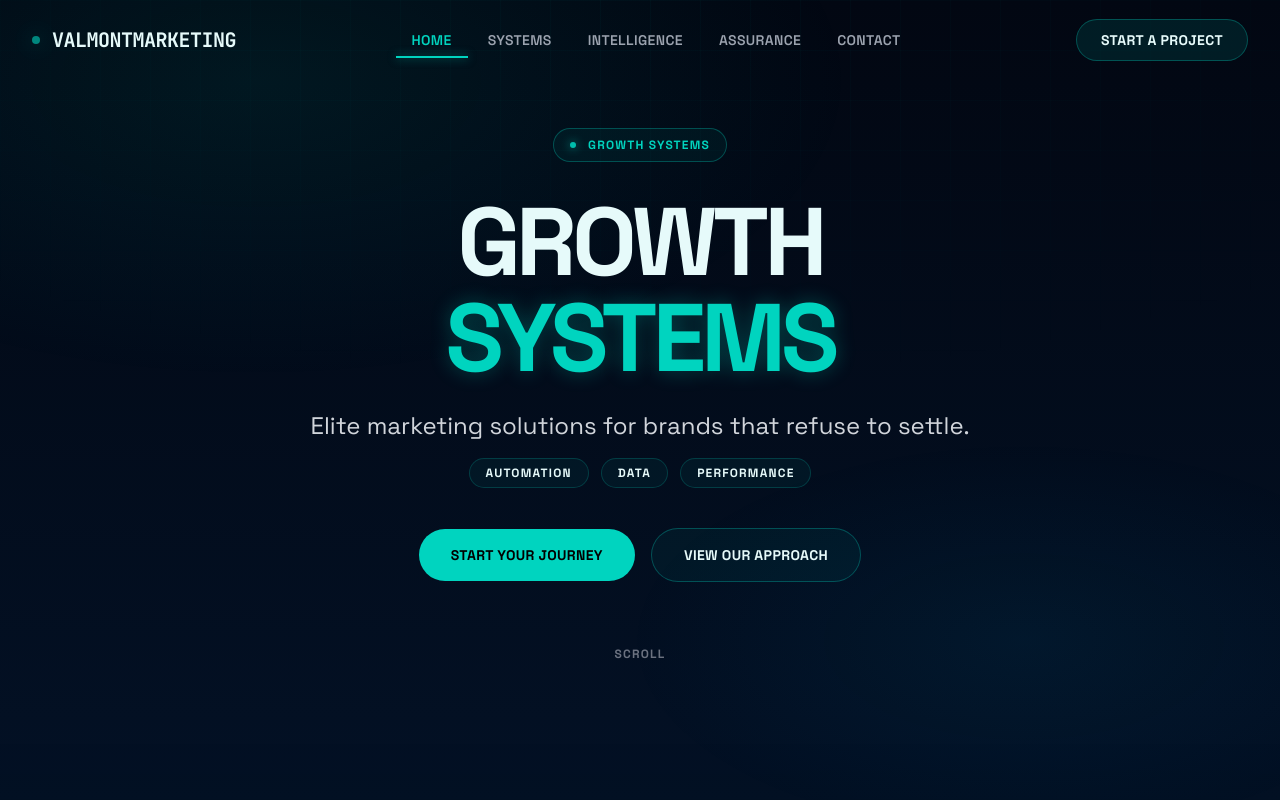
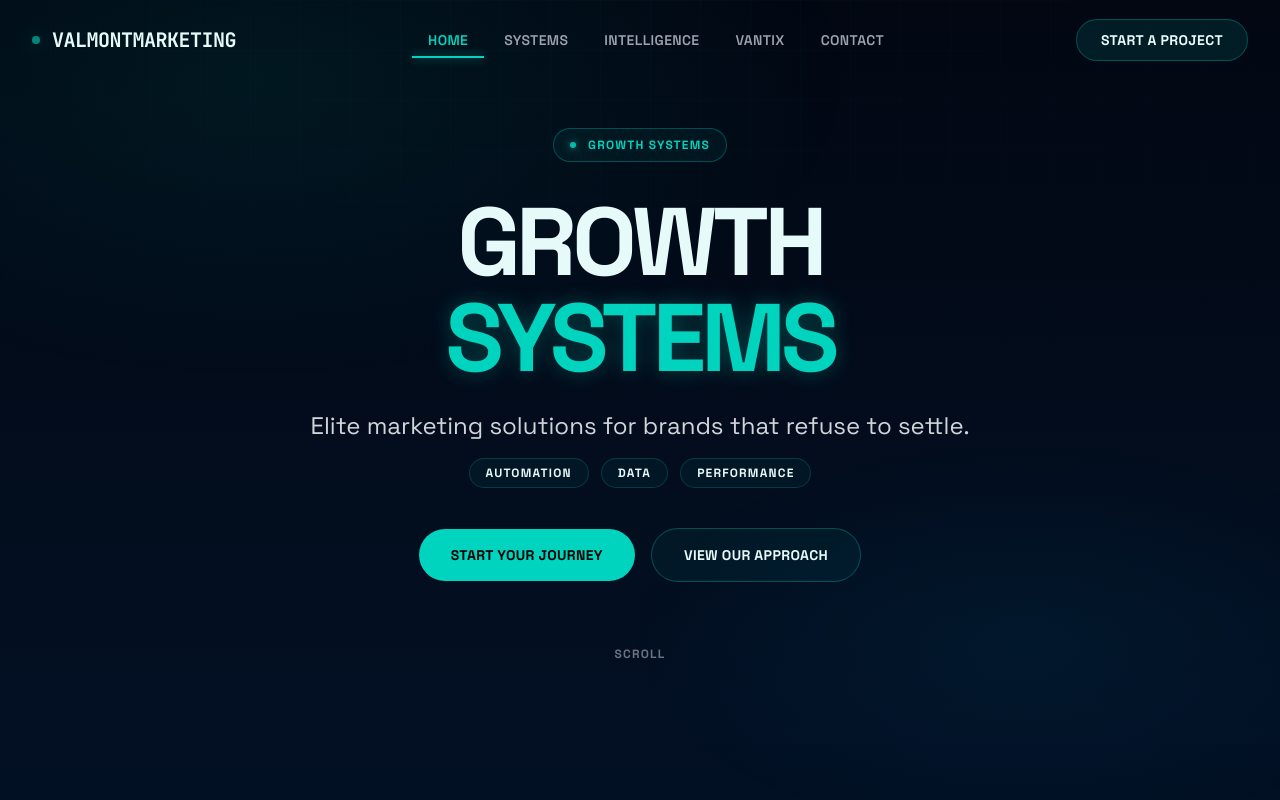
Before and after one commit to canworkscontracting-source/valmont-marketing, a Next.js app: page / in a window 1280 px wide. Shown: the top 800 px of the page. Built offline with nearby package versions, Linux system fonts and the light colour scheme.

Commit message:
Update navigation: ASSURANCE → VANTIX

```diff
--- a/src/components/Navigation.tsx
+++ b/src/components/Navigation.tsx
@@ -9,7 +9,7 @@ const links = [
   { href: "/", label: "Home" },
   { href: "/systems", label: "Systems" },
   { href: "/intelligence", label: "Intelligence" },
-  { href: "/assurance", label: "Assurance" },
+  { href: "/assurance", label: "VANTIX" },
   { href: "/contact", label: "Contact" },
 ];
 
```
